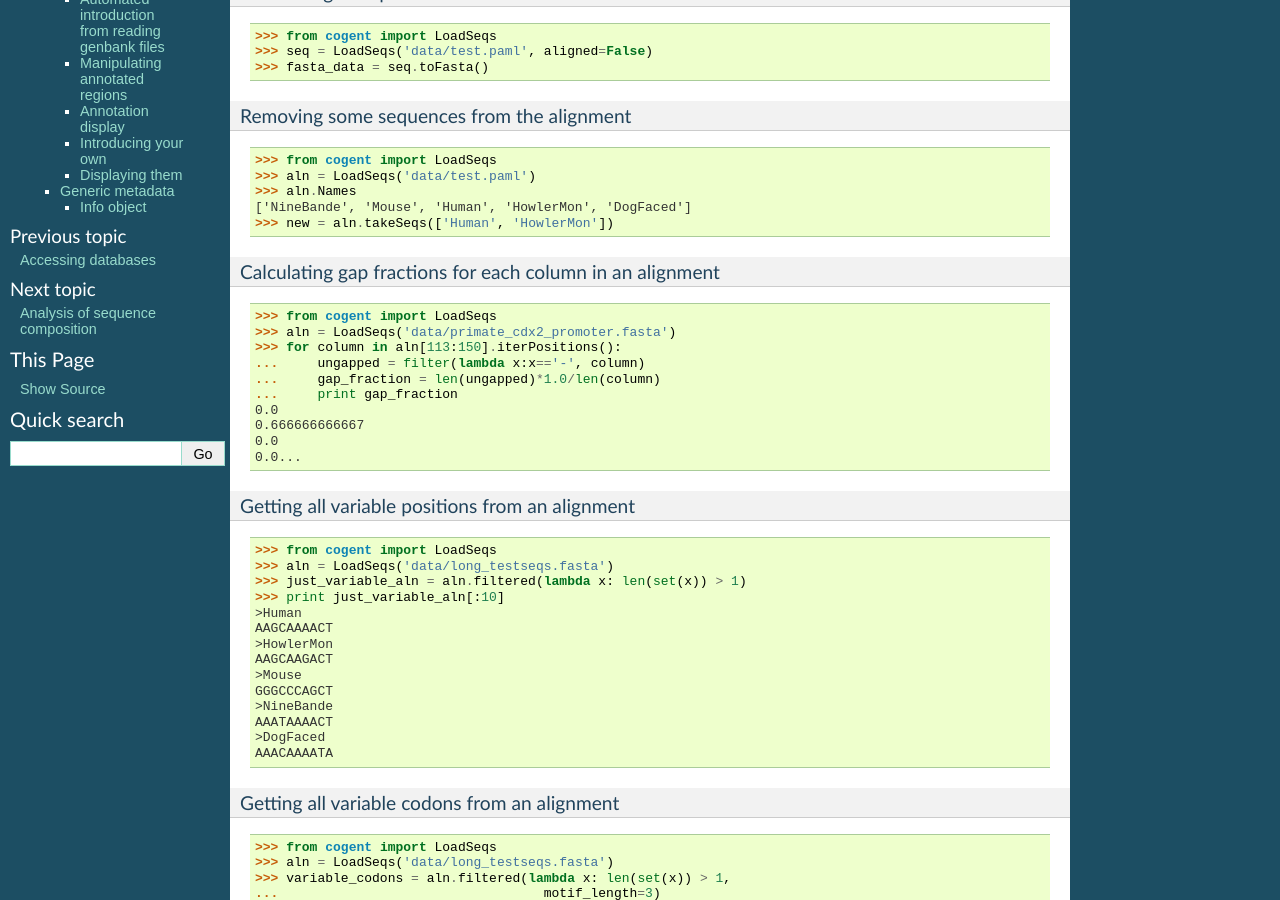
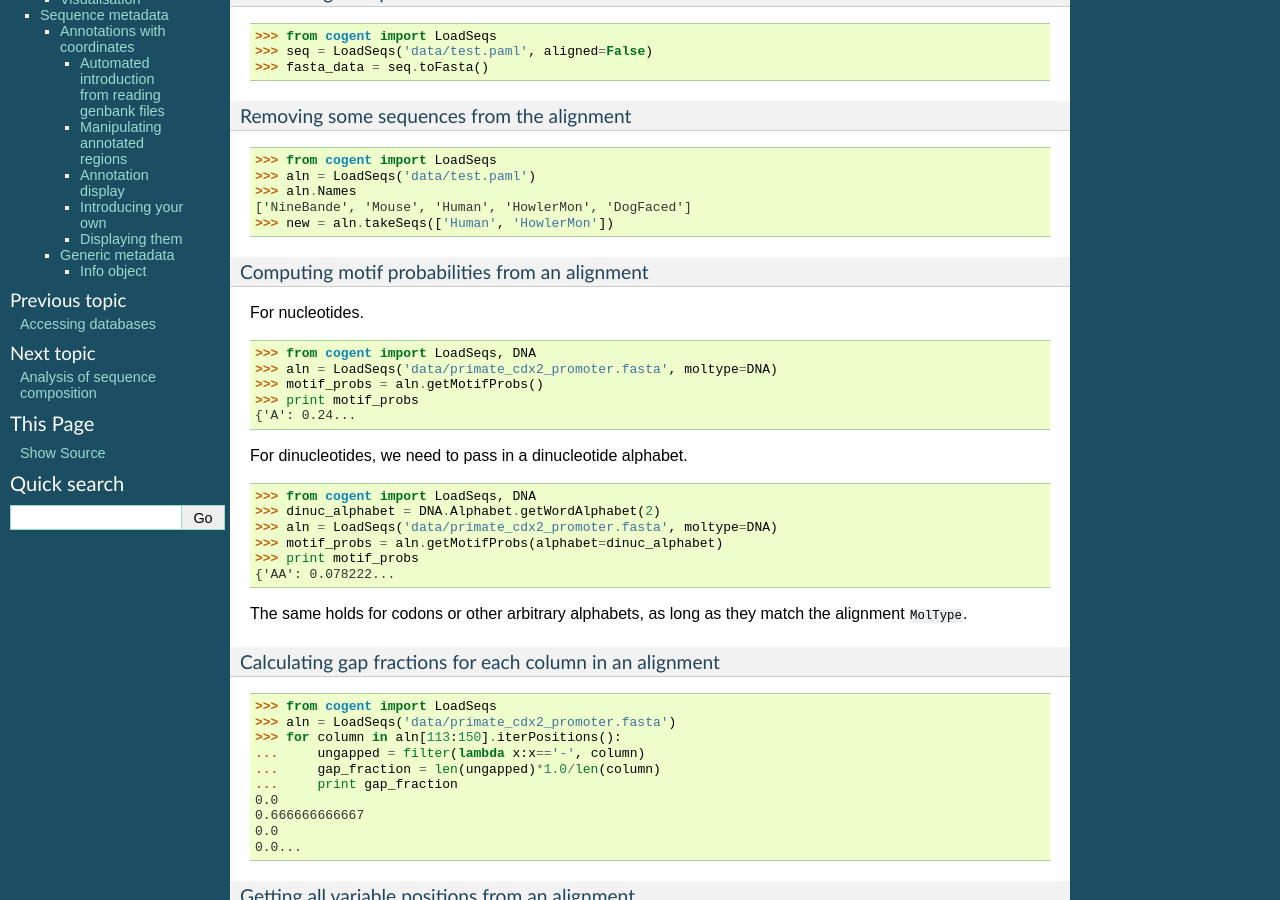
Before and after one commit to cogent3/cogent3, a Sphinx documentation site: the page built from doc/cookbook/manipulating_biological_data.rst, in a window 1280 px wide and 900 px high, scrolled down 3075 px. Built offline with Sphinx 7.4.7, drawn with Linux system fonts in a browser that asks for light colours; formulas are drawn with MathJax 3; pages that are not in the unit, such as notebooks, are missing from menus; some of the changed text lies outside the part shown.

Commit message:
added cookbook example for getMotifProbs from an alignment object

```diff
--- a/doc/cookbook/manipulating_biological_data.rst
+++ b/doc/cookbook/manipulating_biological_data.rst
@@ -231,6 +231,32 @@
     >>> aln.Names
     ['NineBande', 'Mouse', 'Human', 'HowlerMon', 'DogFaced']
     >>> new = aln.takeSeqs(['Human', 'HowlerMon'])
+
+Computing motif probabilities from an alignment
+^^^^^^^^^^^^^^^^^^^^^^^^^^^^^^^^^^^^^^^^^^^^^^^
+
+For nucleotides.
+
+.. doctest::
+
+    >>> from cogent import LoadSeqs, DNA
+    >>> aln = LoadSeqs('data/primate_cdx2_promoter.fasta', moltype=DNA)
+    >>> motif_probs = aln.getMotifProbs()
+    >>> print motif_probs
+    {'A': 0.24...
+
+For dinucleotides, we need to pass in a dinucleotide alphabet.
+
+.. doctest::
+
+    >>> from cogent import LoadSeqs, DNA
+    >>> dinuc_alphabet = DNA.Alphabet.getWordAlphabet(2)
+    >>> aln = LoadSeqs('data/primate_cdx2_promoter.fasta', moltype=DNA)
+    >>> motif_probs = aln.getMotifProbs(alphabet=dinuc_alphabet)
+    >>> print motif_probs
+    {'AA': 0.078222...
+
+The same holds for codons or other arbitrary alphabets, as long as they match the alignment ``MolType``.
 
 Calculating gap fractions for each column in an alignment
 ^^^^^^^^^^^^^^^^^^^^^^^^^^^^^^^^^^^^^^^^^^^^^^^^^^^^^^^^^
```
